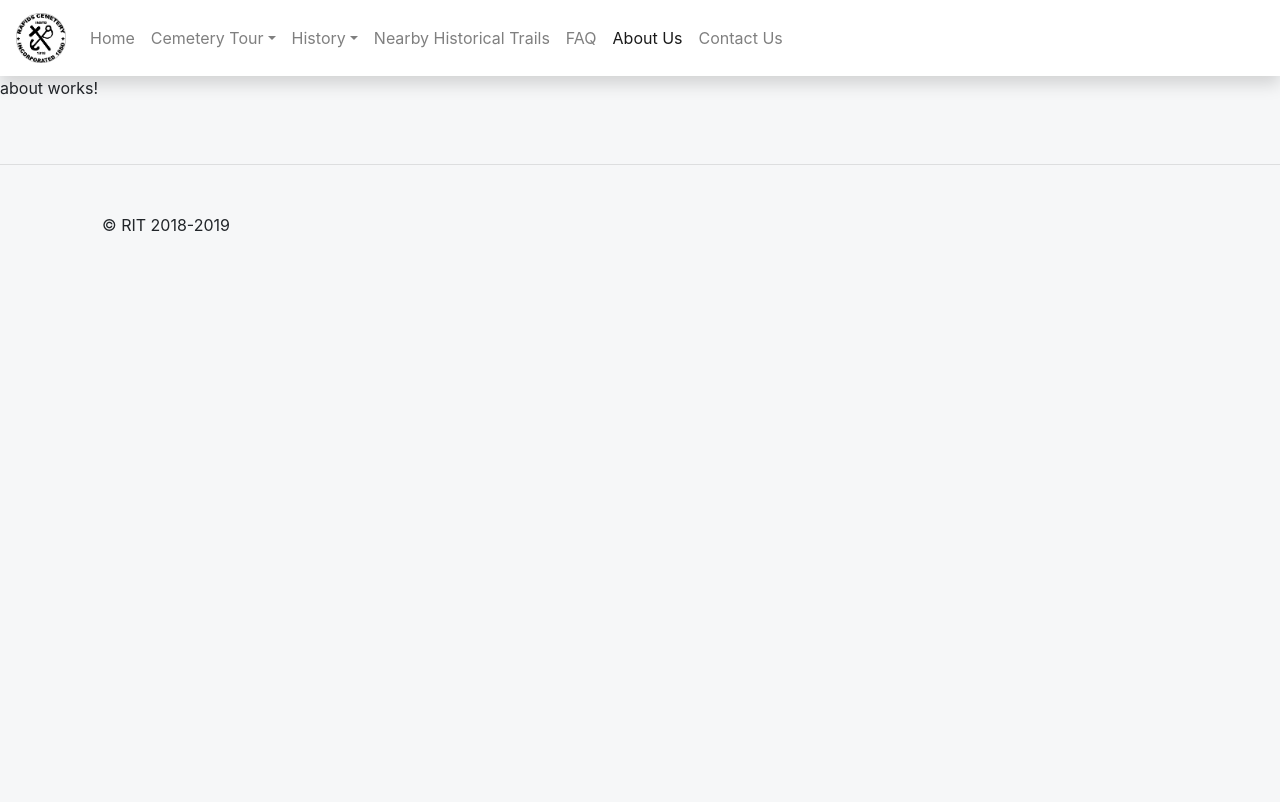
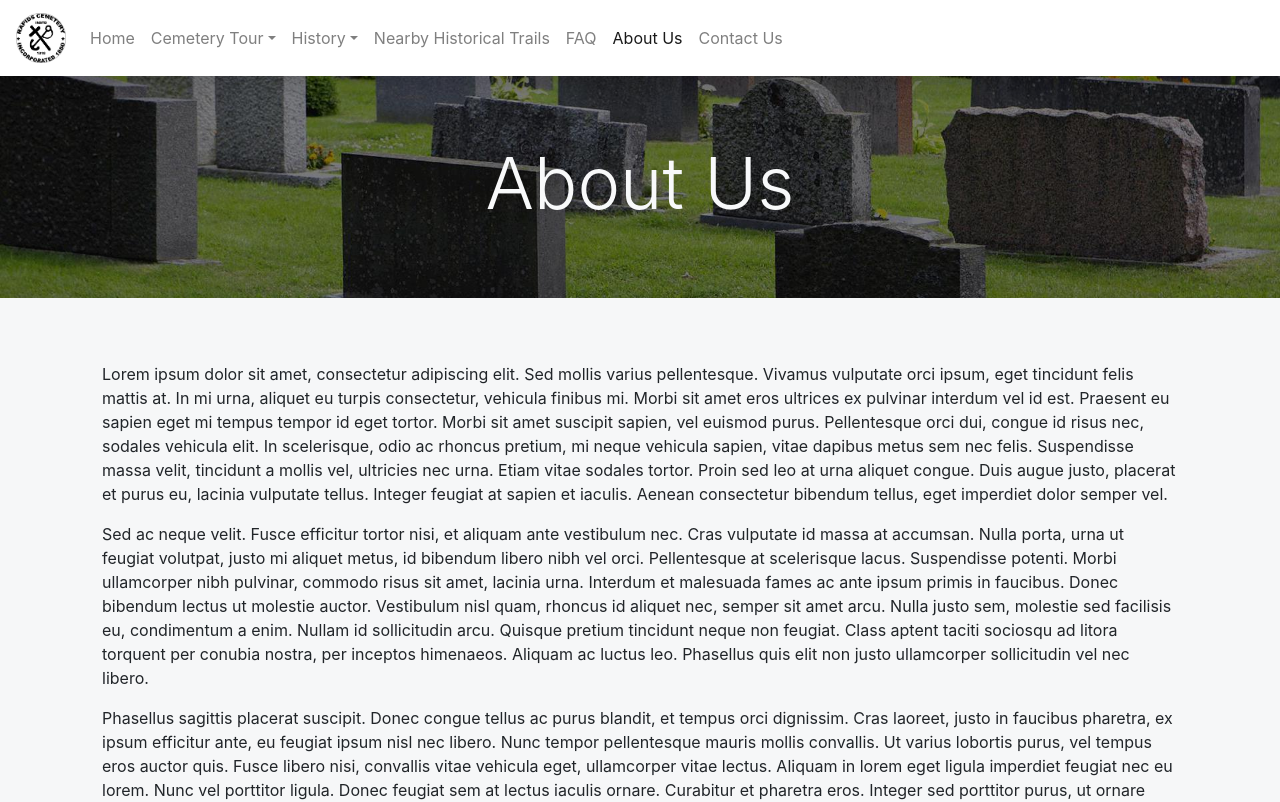
Before and after one commit to Team-Dubai/RapidsCemeteryFrontend, an Angular app: page /about in a window 1280 px wide. Shown: the top 802 px of the page. Built offline with nearby package versions, Linux system fonts and the light colour scheme.

Commit message:
About Us Page
About us page completed with lorum ipsum text for now.

```diff
--- /dev/null
+++ b/src/app/modules/about/components/paragraph/paragraph.component.css
@@ -0,0 +1,4 @@
+p {
+    padding-left: 2rem;
+    padding-right: 2rem;
+}
--- /dev/null
+++ b/src/app/modules/about/components/paragraph/paragraph.component.html
@@ -0,0 +1,30 @@
+<div class="container">
+  <div class="row">
+    <p>Lorem ipsum dolor sit amet, consectetur adipiscing elit. Sed mollis varius pellentesque.
+      Vivamus vulputate orci ipsum, eget tincidunt felis mattis at. In mi urna, aliquet eu turpis
+      consectetur, vehicula finibus mi. Morbi sit amet eros ultrices ex pulvinar interdum vel id est.
+      Praesent eu sapien eget mi tempus tempor id eget tortor. Morbi sit amet suscipit sapien, vel euismod
+      purus. Pellentesque orci dui, congue id risus nec, sodales vehicula elit. In scelerisque, odio ac rhoncus
+      pretium, mi neque vehicula sapien, vitae dapibus metus sem nec felis. Suspendisse massa velit, tincidunt a
+      mollis vel, ultricies nec urna. Etiam vitae sodales tortor. Proin sed leo at urna aliquet congue. Duis augue
+      justo, placerat et purus eu, lacinia vulputate tellus. Integer feugiat at sapien et iaculis. Aenean consectetur
+      bibendum tellus, eget imperdiet dolor semper vel.</p>
+
+      <p>Sed ac neque velit. Fusce efficitur tortor nisi, et aliquam ante vestibulum nec. Cras vulputate
+        id massa at accumsan. Nulla porta, urna ut feugiat volutpat, justo mi aliquet metus, id bibendum
+        libero nibh vel orci. Pellentesque at scelerisque lacus. Suspendisse potenti. Morbi ullamcorper nibh
+        pulvinar, commodo risus sit amet, lacinia urna. Interdum et malesuada fames ac ante ipsum primis in
+        faucibus. Donec bibendum lectus ut molestie auctor. Vestibulum nisl quam, rhoncus id aliquet nec, semper
+        sit amet arcu. Nulla justo sem, molestie sed facilisis eu, condimentum a enim. Nullam id sollicitudin arcu.
+        Quisque pretium tincidunt neque non feugiat. Class aptent taciti sociosqu ad litora torquent per conubia
+        nostra, per inceptos himenaeos. Aliquam ac luctus leo. Phasellus quis elit non justo ullamcorper sollicitudin
+        vel nec libero.</p>
+
+      <p>Phasellus sagittis placerat suscipit. Donec congue tellus ac purus blandit, et tempus orci dignissim.
+        Cras laoreet, justo in faucibus pharetra, ex ipsum efficitur ante, eu feugiat ipsum nisl nec libero.
+        Nunc tempor pellentesque mauris mollis convallis. Ut varius lobortis purus, vel tempus eros auctor quis.
+        Fusce libero nisi, convallis vitae vehicula eget, ullamcorper vitae lectus. Aliquam in lorem eget ligula
+        imperdiet feugiat nec eu lorem. Nunc vel porttitor ligula. Donec feugiat sem at lectus iaculis ornare.
+        Curabitur et pharetra eros. Integer sed porttitor purus, ut ornare enim.</p>
+  </div>
+</div>
--- /dev/null
+++ b/src/app/modules/about/components/paragraph/paragraph.component.ts
@@ -0,0 +1,15 @@
+import { Component, OnInit } from '@angular/core';
+
+@Component({
+  selector: 'paragraph',
+  templateUrl: './paragraph.component.html',
+  styleUrls: ['./paragraph.component.css']
+})
+export class ParagraphComponent implements OnInit {
+
+  constructor() { }
+
+  ngOnInit() {
+  }
+
+}
--- a/src/app/modules/about/view/about/about.component.html
+++ b/src/app/modules/about/view/about/about.component.html
@@ -1,3 +1,2 @@
-<p>
-  about works!
-</p>
+<banner></banner>
+<paragraph></paragraph>
```
Also changed, not shown: src/app/modules/about/about.module.ts (+5 -2 lines), 1 other file (tests, documents, lock files or other folders).
